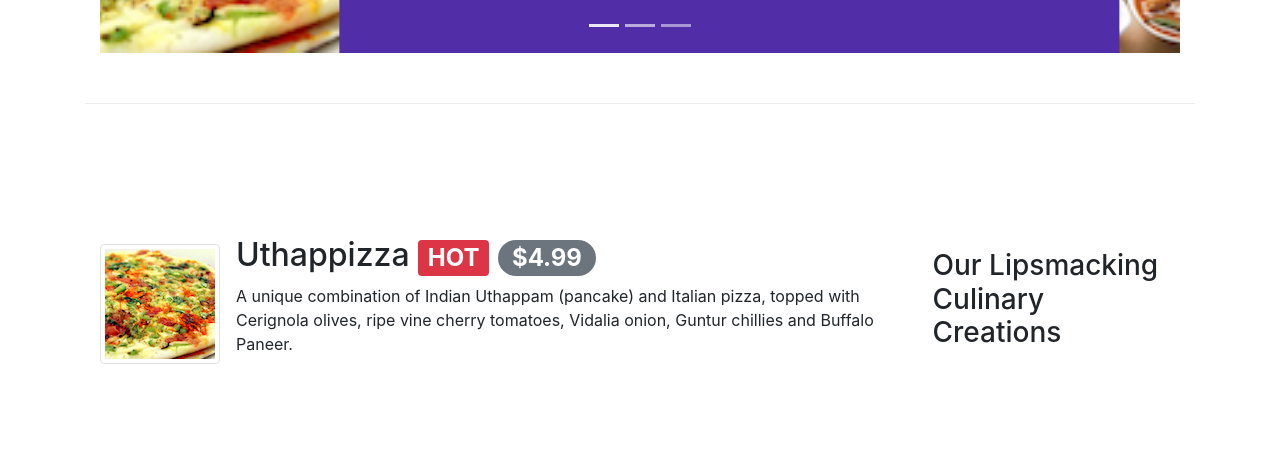
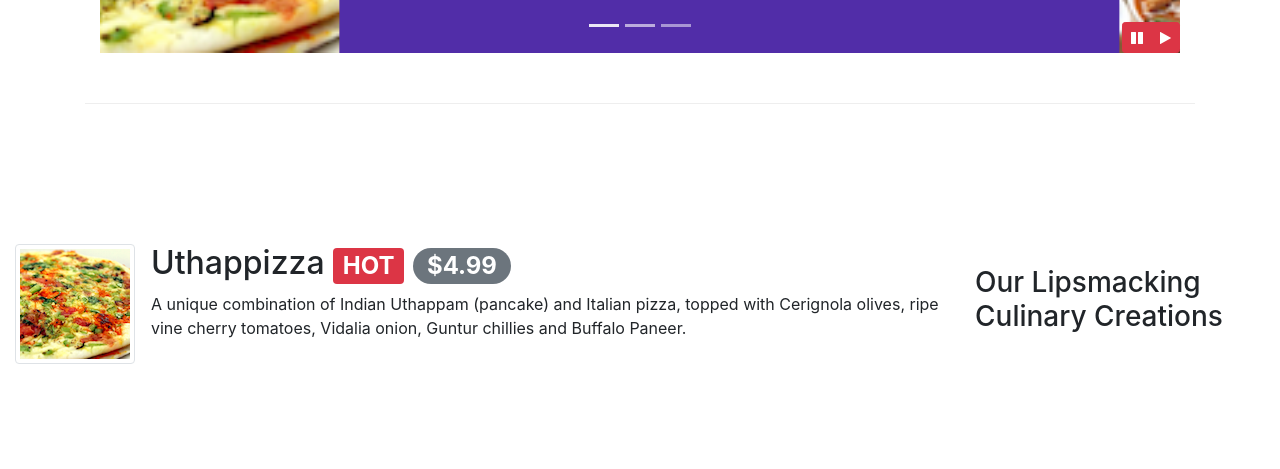
Before and after one commit to Gowshika-Rajagopal/Bootstrap, a website: page index.html in a window 1280 px wide. Shown: the part 631-1100 px from the top of the page. Drawn offline with nearby package versions, Linux system fonts and the light colour scheme.

Commit message:
Bootstrap JQuery

```diff
--- a/CSS/styles.css
+++ b/CSS/styles.css
@@ -59,3 +59,9 @@
     left: 0;
     min-height: 300px;
 }
+#carouselButton {
+    right:15px;
+    position: absolute;
+    bottom: 0px;
+    z-index: 1;
+}
--- a/index.html
+++ b/index.html
@@ -219,8 +219,17 @@
                     <a class="carousel-control-next" href="#mycarousel" role="button" data-slide="next">
                         <span class="carousel-control-next-icon"></span>
                 </a>
+                <div class="btn-group" id="carouselButton">
+                    <button class="btn btn-danger btn-sm" id="carousel-pause">
+                	    <span class="fa fa-pause"></span>
+                    </button>
+                    <button class="btn btn-danger btn-sm" id="carousel-play">
+                	    <span class="fa fa-play"></span>
+                    </button>
+                </div>
             </div>
         </div>
+    </div>
         <div class="row row-content align-items-center">
             <div class="col-12 col-sm-4 order-sm-last col-md-3">
                 <h3>Our Lipsmacking Culinary Creations</h3>
@@ -330,6 +339,18 @@
         <script src="node_modules/popper.js/dist/umd/popper.min.js"></script>
         <script src="node_modules/bootstrap/dist/js/bootstrap.min.js"></script>
 
+        <script>
+            $(document).ready(function(){
+                $("#mycarousel").carousel( { interval: 2000 } );
+                $("#carousel-pause").click(function(){
+                    $("#mycarousel").carousel('pause');
+                });
+                $("#carousel-play").click(function(){
+                    $("#mycarousel").carousel('cycle');
+                });
+            });
+        </script>
+
 </body>
 
 </html>
```
